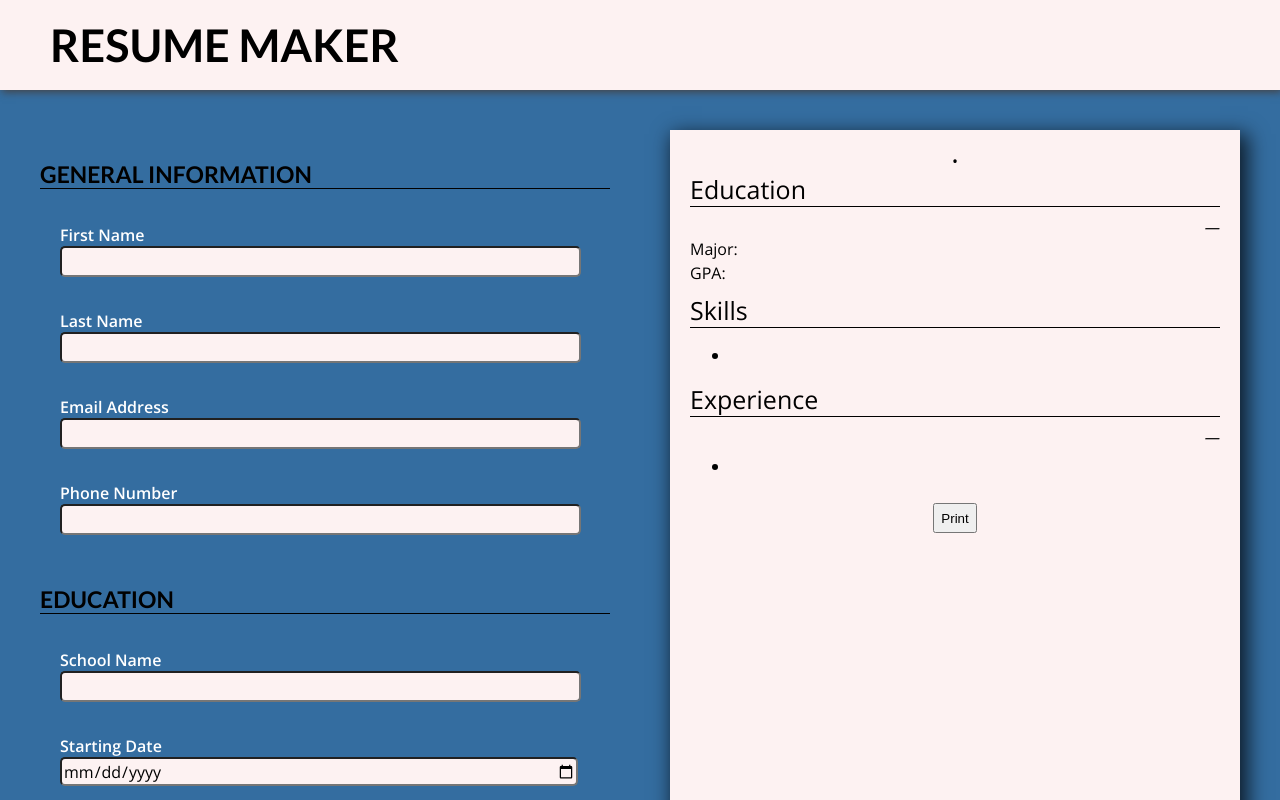
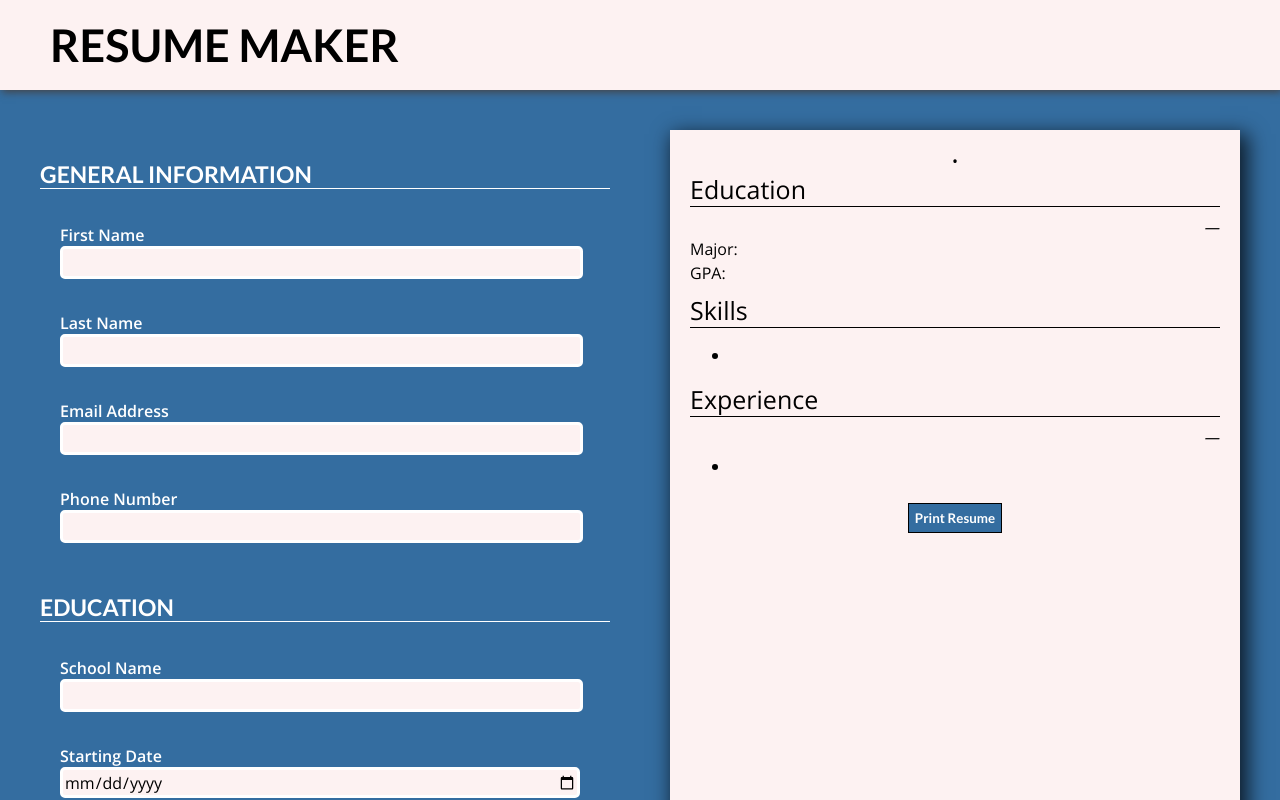
Before and after one commit to jennyyi78/cv-application, a React (Create React App) app: page / in a window 1280 px wide. Shown: the top 800 px of the page. Built offline with nearby package versions, Linux system fonts and the light colour scheme.

Commit message:
Small touchups

```diff
--- a/src/components/CVForm.js
+++ b/src/components/CVForm.js
@@ -504,7 +504,7 @@ class Form extends Component {
             <EducationInfo totalEducation={totalEducation} />
             <SkillsInfo totalSkills={totalSkills} />
             <ExperienceInfo totalExperience={totalExperience} />
-            <div><button type="button" className="print-button" onClick={this.printResume}>Print</button></div>
+            <div><button type="button" className="print-button" onClick={this.printResume}>Print Resume</button></div>
 
           </div>
 
--- a/src/styles/app.css
+++ b/src/styles/app.css
@@ -10,13 +10,13 @@ body {
 .main-container {
     display: flex;
     flex-direction: column;
+    flex-wrap: wrap;
 }
 
 .form-header {
     font-size: 45px;
     color: black;
     background-color: #fdf2f2;
-    width: 100%;
     height: 70px;
     padding-top: 20px;
     line-height: 50px;
@@ -49,7 +49,6 @@ body {
     border-bottom: solid;
     border-width: 1px;
     margin-top: 30px;
-    color: black;
     font-family: 'Lato', sans-serif;
     text-transform: uppercase;
 }
@@ -63,6 +62,8 @@ input {
     margin-top: 3px;
     font-family: 'Open Sans', sans-serif;
     background-color: #fdf2f2;
+    border: solid;
+    border-color: white;
 }
 
 input:focus {
@@ -90,11 +91,19 @@ button {
     margin-right: auto;
     margin-top: 10px;
     margin-bottom: 10px;
-
+    background-color: #346da0;
+    color: white;
+    border: solid;
+    border-width: 1px;
+    font-family: 'Lato', sans-serif;
 }
 
 button:focus {
     outline: none;
+}
+
+button:hover {
+    background-color: #598fbe;
 }
 
 .delete-entry {
@@ -167,6 +176,7 @@ p {
     display: flex;
     justify-content: center;
     align-items: center;
+    border-color: black;
 }
 
 @media print {
```
Also changed, not shown: 1 other file (tests, documents, lock files or other folders).
